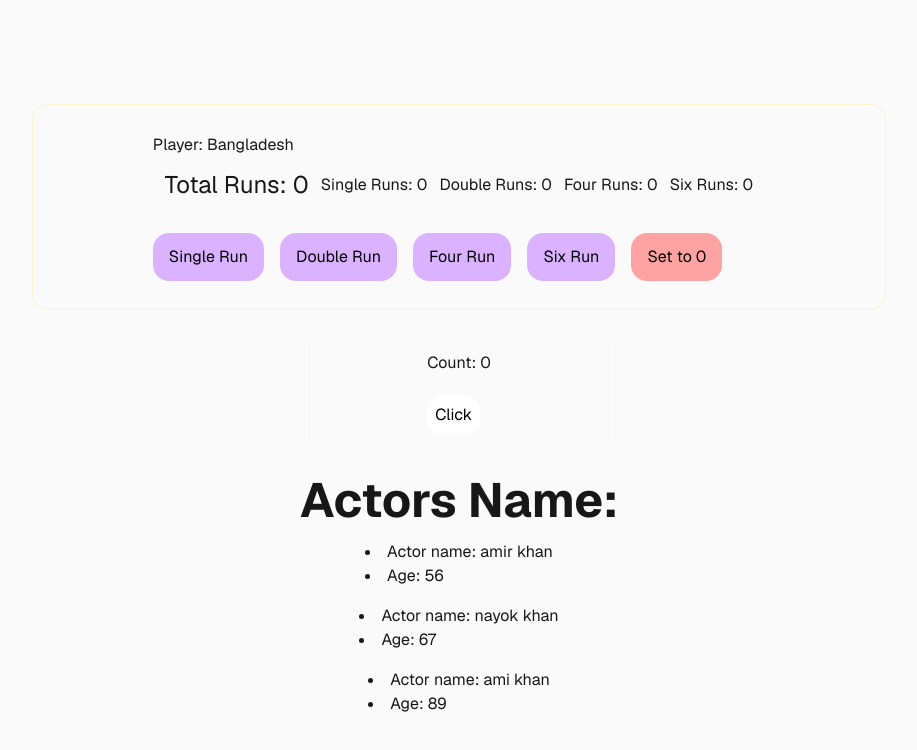
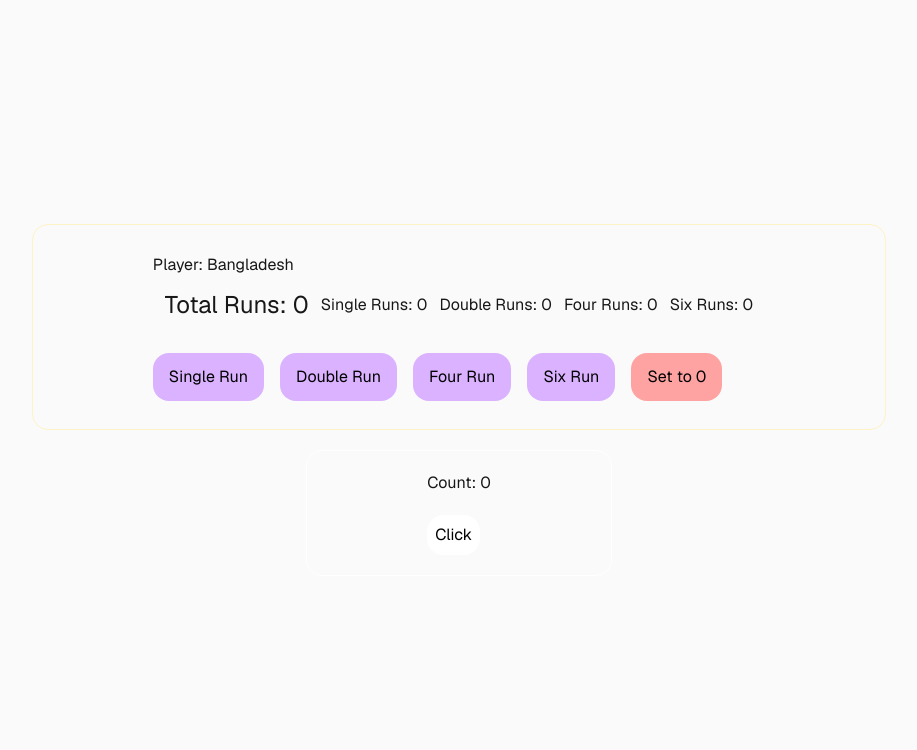
Before and after one commit to AhmadZaid20187/practice, a Next.js app: page / in a window 1280 px wide. Shown: the top 750 px of the page, without its empty margins (181-1098 px from the left). Built offline with nearby package versions, Linux system fonts and the light colour scheme.

Commit message:
score limit or score title added

```diff
--- a/src/app/components/PlayerRuns.jsx
+++ b/src/app/components/PlayerRuns.jsx
@@ -46,6 +46,10 @@ const PlayerRuns = () => {
         <div className='p-7 border border-amber-100 m-5 rounded-2xl px-30'>
             <h1>Player: Bangladesh</h1>
 
+            {
+                runs >= 50 && <p>You have score: 50</p>
+            }
+
             <div className='p-3 flex items-center space-x-3'>
                 <p className='text-2xl'>Total Runs: {runs}</p>
                 <p>Single Runs: {single}</p>
--- a/src/app/page.js
+++ b/src/app/page.js
@@ -38,10 +38,10 @@ export default function Home() {
       <Count></Count>
 
 
-      <h2 className="text-5xl font-bold">Actors Name:</h2>
+      {/* <h2 className="text-5xl font-bold">Actors Name:</h2>
       {
         actors.map(actor => <Actor key={actor.id} actor={actor} ></Actor>)
-      }
+      } */}
 
 
       {/* <h2 className="text-2xl">The thing I have done:</h2> */}
```
